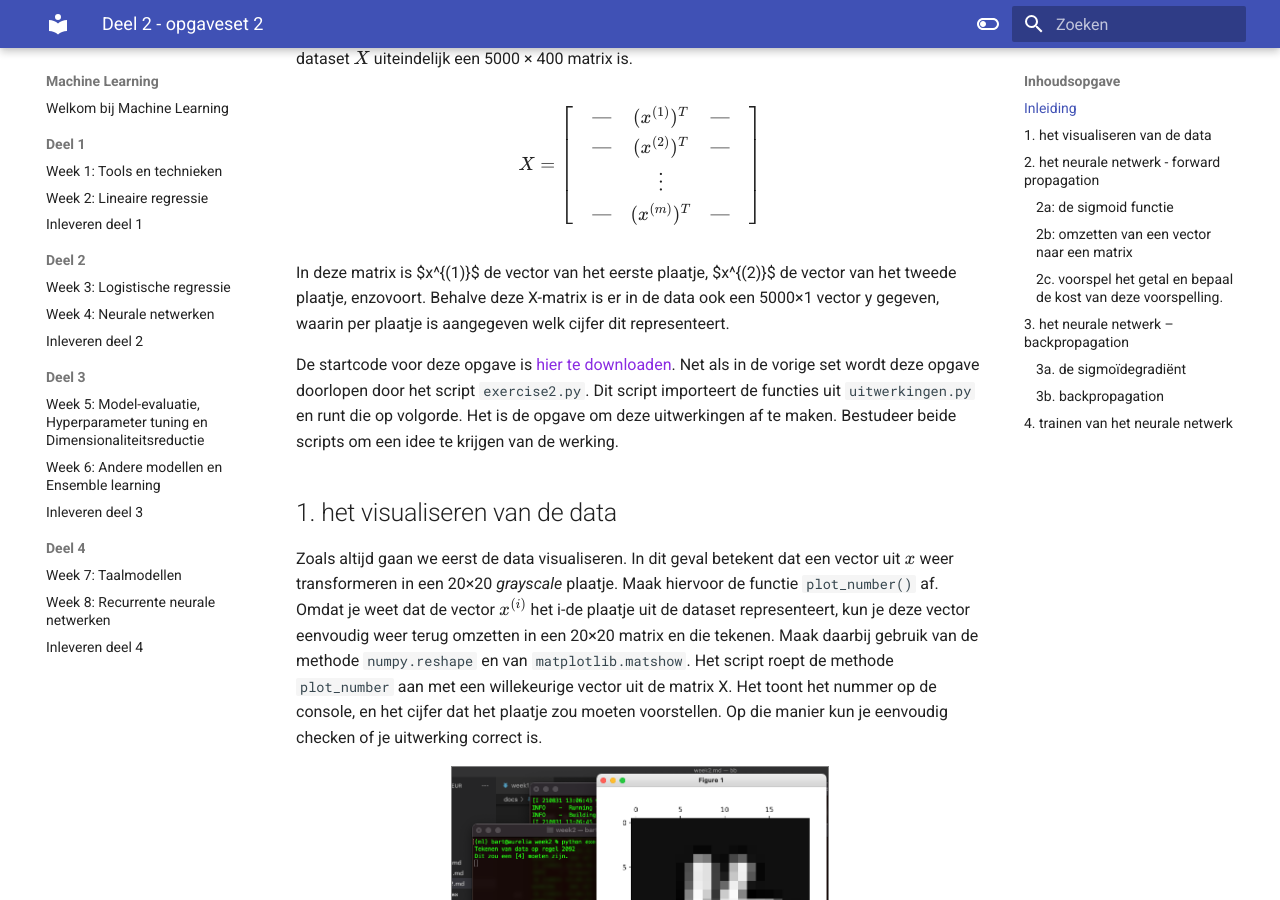
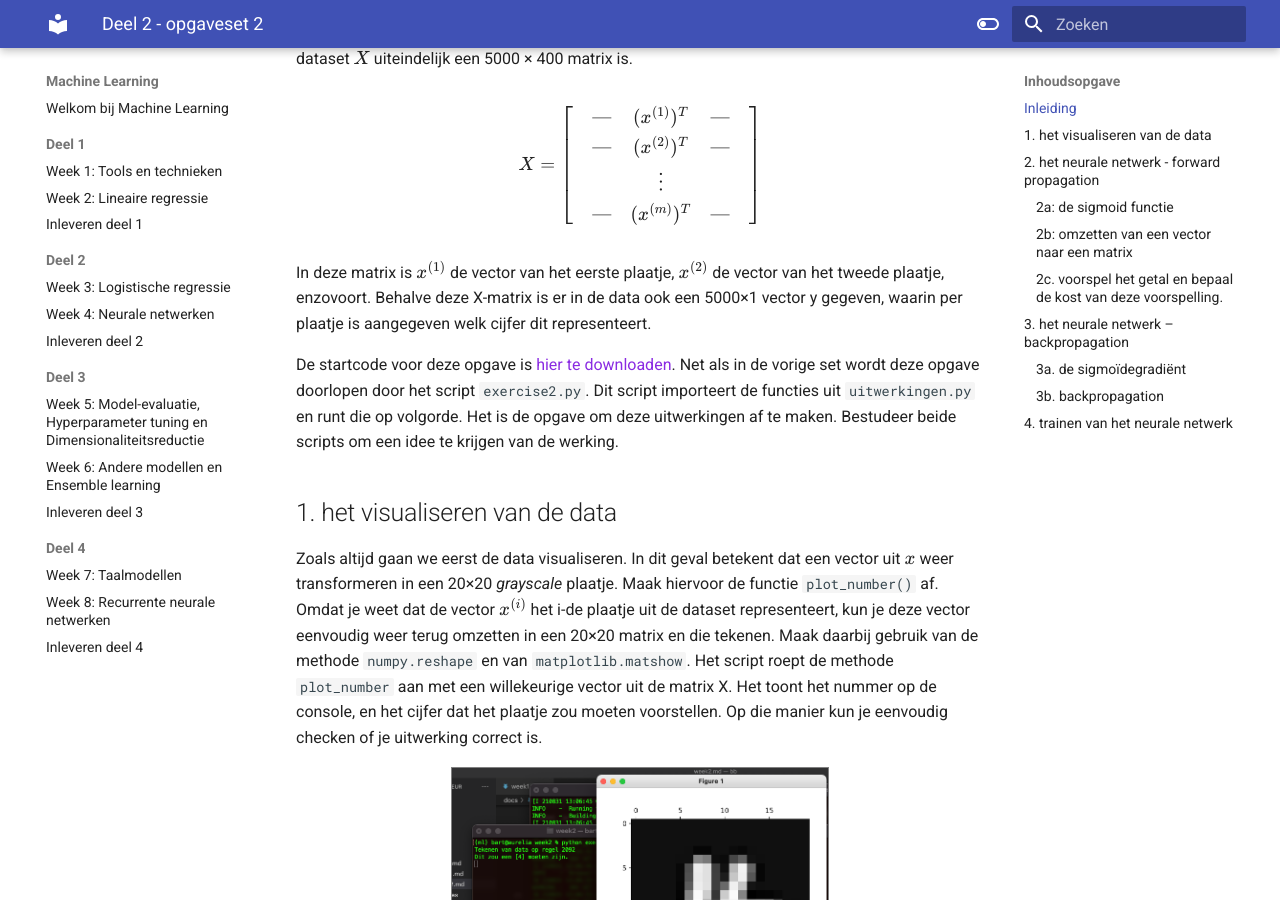
Before and after one commit to hanze-hbo-ict/Machine-Learning, an MkDocs documentation site: the page built from docs/deel2/opgaven/opgave2-2.md, in a window 1280 px wide and 900 px high, scrolled down 457 px. Built offline with MkDocs 1.6.1 and Material for MkDocs 9.7.7, drawn with Linux system fonts in a browser that asks for light colours; some of the changed text lies outside the part shown.

```diff
--- a/docs/deel2/opgaven/opgave2-2.md
+++ b/docs/deel2/opgaven/opgave2-2.md
@@ -9,8 +9,8 @@ $$
 X = \begin{bmatrix} & — & (x^{(1)})^T & — & \\ & — & (x^{(2)})^T & — & \\ & & \vdots & & \\ & — & (x^{(m)})^T & — & \\ \end{bmatrix}
 $$
 
-<p>In deze matrix is $x^{(1)}$ de vector van het eerste plaatje, $x^{(2)}$ de vector van het tweede plaatje, enzovoort.
-Behalve deze X-matrix is er in de data ook een 5000&times;1 vector y gegeven, waarin per plaatje is aangegeven welk cijfer dit representeert.</p>
+In deze matrix is $x^{(1)}$ de vector van het eerste plaatje, $x^{(2)}$ de vector van het tweede plaatje, enzovoort.
+Behalve deze X-matrix is er in de data ook een 5000&times;1 vector y gegeven, waarin per plaatje is aangegeven welk cijfer dit representeert.
 
 De startcode voor deze opgave is [hier te downloaden](startcode_deel2-set2.zip). Net als in de vorige set wordt deze opgave doorlopen door het script `exercise2.py`. Dit script importeert de functies uit `uitwerkingen.py` en runt die op volgorde. Het is de opgave om deze uitwerkingen af te maken. Bestudeer beide scripts om een idee te krijgen van de werking.
 
```
Also changed, not shown: other parts of docs/deel2/opgaven/opgave2-2.md (+1 -1 lines), docs/deel2/opgaven/opgave2-3.md (+1 -1 lines), docs/deel2/week3.md (+3 -0 lines), docs/deel2/week4.md (+3 -0 lines), 1 other file.
